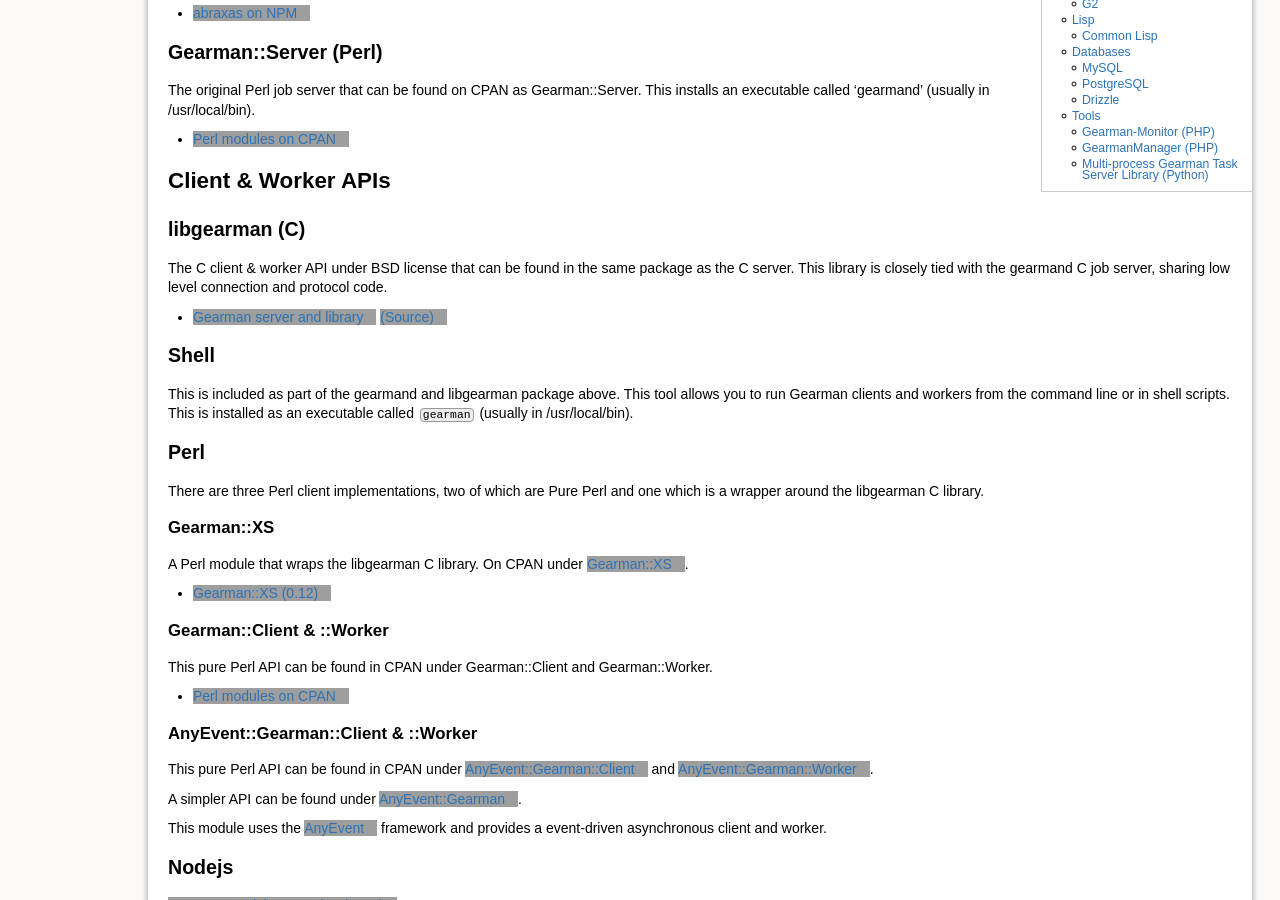
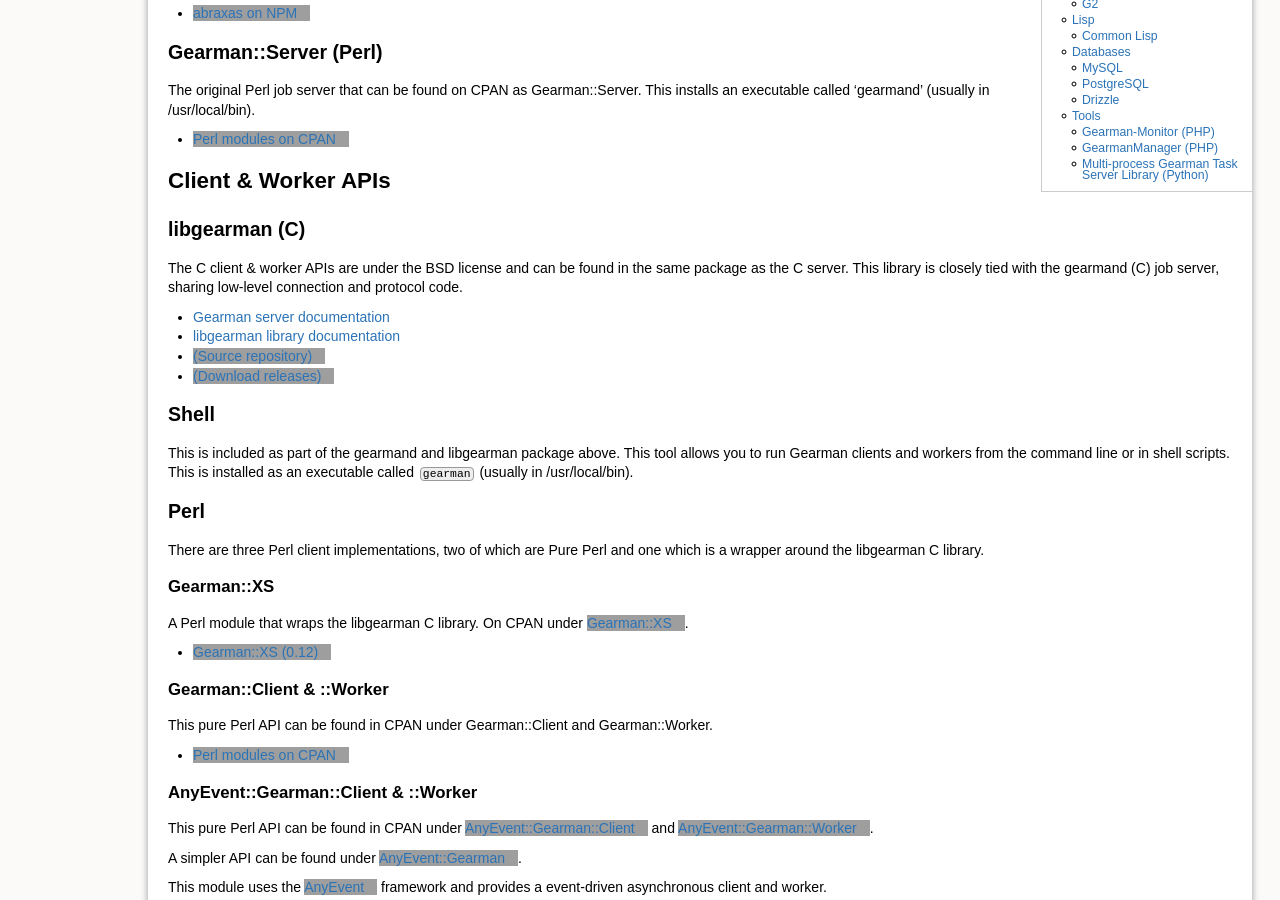
Before and after one commit to gearman/gearman.github.io, a Jekyll site: the page built from download/index.md, in a window 1280 px wide and 900 px high, scrolled down 890 px, cut to the strip 0-900 px from the top of the window. Built offline with Jekyll 4.4.1, drawn with Linux system fonts in a browser that asks for light colours; grey boxes are pictures that could not be loaded.

Commit message:
Updated the libgearman section with updated links.

```diff
--- a/download/index.md
+++ b/download/index.md
@@ -52,12 +52,14 @@
 
 ## libgearman (C)
 
-The C client & worker API under BSD license that can be found in the same
-package as the C server. This library is closely tied with the gearmand C job
-server, sharing low level connection and protocol code.
+The C client & worker APIs are under the BSD license and can be found in the same
+package as the C server. This library is closely tied with the gearmand (C) job
+server, sharing low-level connection and protocol code.
 
- * [Gearman server and library](http://launchpad.net/gearmand/)
-   [(Source)](https://launchpad.net/gearmand)
+ * [Gearman server documentation]({{ site.baseurl }}/gearmand/)
+ * [libgearman library documentation]({{ site.baseurl }}/gearmand/libgearman/)
+ * [(Source repository)](https://github.com/gearman/gearmand)
+ * [(Download releases)](https://github.com/gearman/gearmand/releases)
 
 ## Shell
 
```
Also changed, not shown: documentation/index.md (+1 -1 lines).
